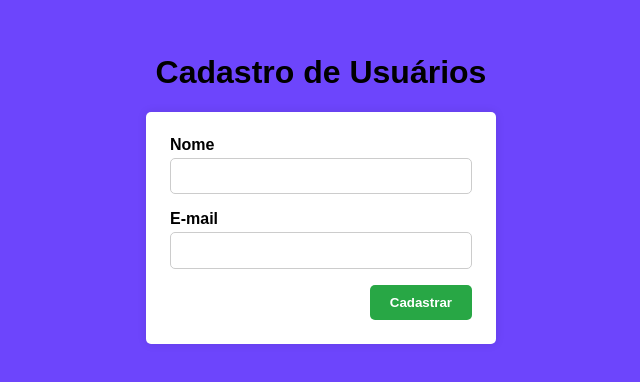
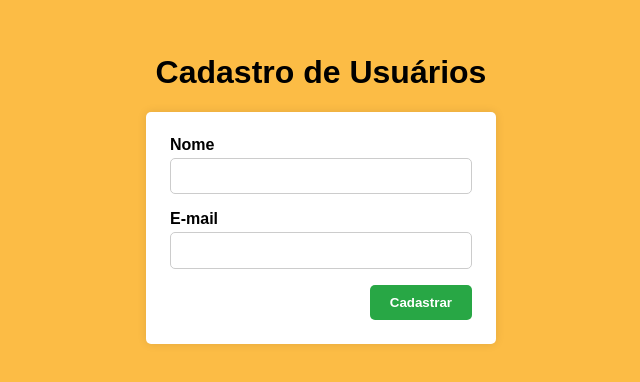
Before and after one commit to edineiapc/2024-FASE6-BSI2022-2018012210, a website: page public/index.html in a window 1280 px wide. Shown: the part 212-594 px from the top of the page, without its empty margins (319-959 px from the left). Drawn offline with Linux system fonts and the light colour scheme; no server answers.

```diff
--- a/public/main.css
+++ b/public/main.css
@@ -14,7 +14,7 @@
     margin: 0;
     padding: 1rem;
     min-height: 100vh;
-    background:#6d45fc;
+    background:#fcbc45;
   }
 
   main {
```
